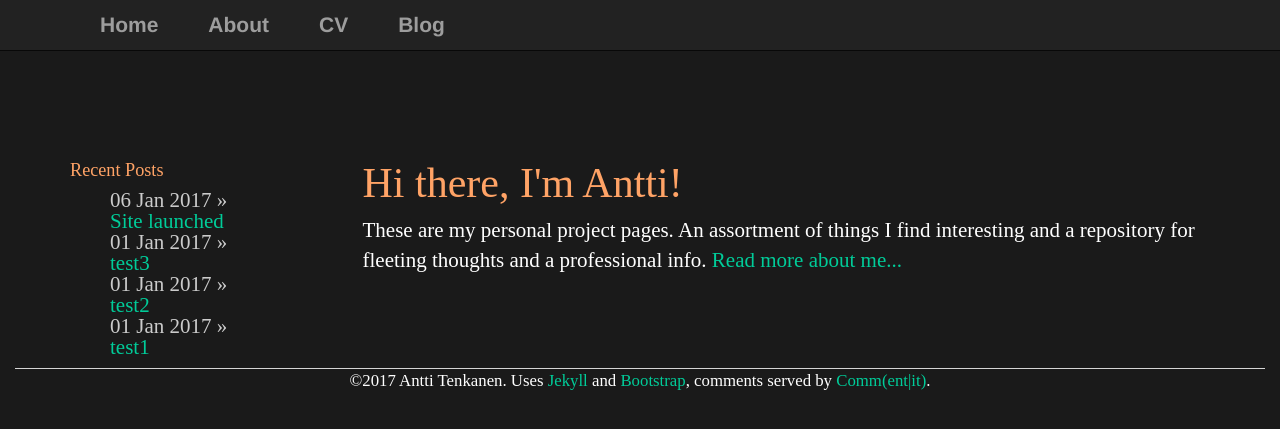
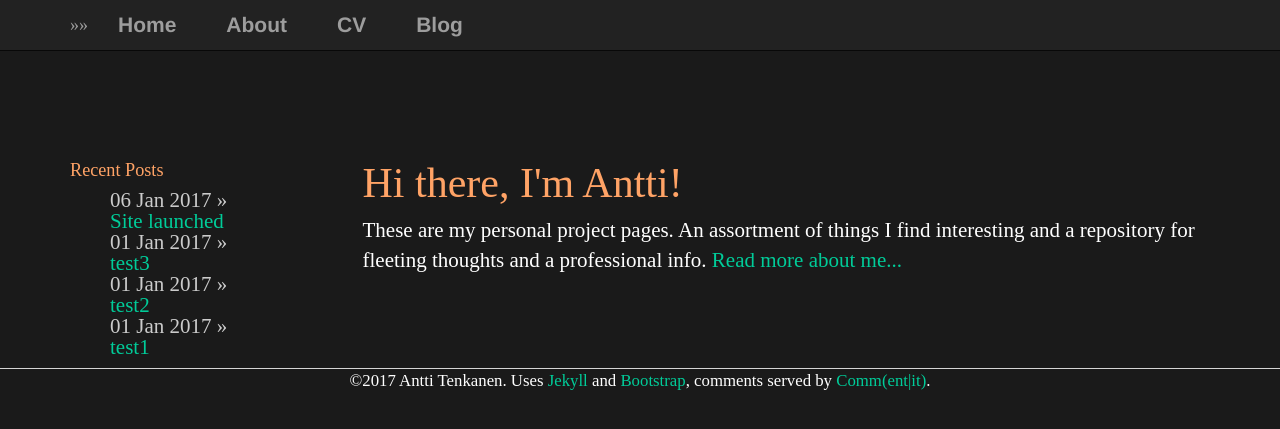
Before and after one commit to plantecophys/plantecophys, a Jekyll site: the page built from index.html, in a window 1280 px wide. Shown: the top 429 px of the page. Built offline with Jekyll 4.4.1, drawn with Linux system fonts in a browser that asks for light colours; the list of posts is cut into pages by our own code.

Commit message:
Update header.html

```diff
--- a/_includes/header.html
+++ b/_includes/header.html
@@ -9,7 +9,7 @@
                               <span class="icon-bar"></span>
                               <span class="icon-bar"></span>
                         </button>
-                        <a class="navbar-brand" href="/">                        </a>
+                        <a class="navbar-brand" href="/">»»</a>
                   </div>
                   <div id="navbar" class="collapse navbar-collapse">
                   <ul class="nav navbar-nav">
@@ -21,3 +21,5 @@
                   </div><!--/.nav-collapse -->
           </div>
      </nav>
+    </div>
+</div>
```
